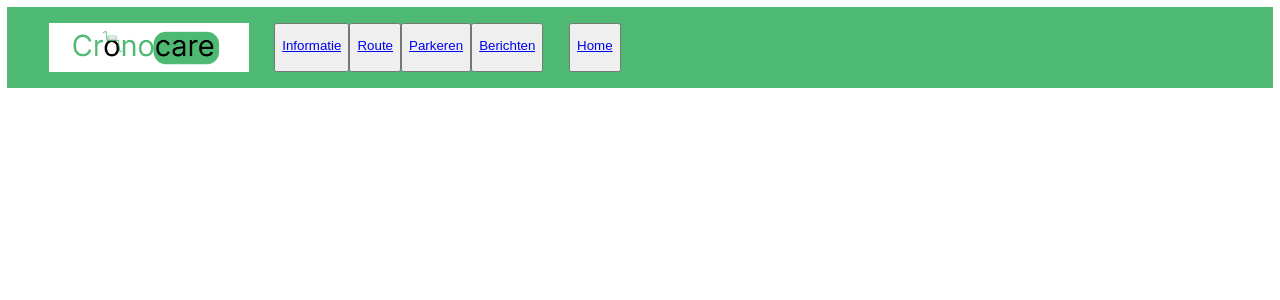
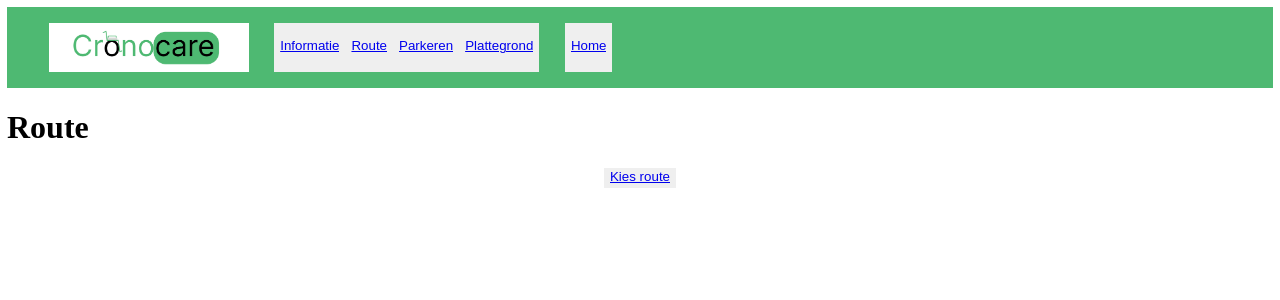
Before and after one commit to JakeIsConfused/CronoCare, a PHP site: page /route.html in a window 1280 px wide. Shown: the top 300 px of the page. Run offline with PHP 8.4, Linux system fonts and the light colour scheme; data that the repository does not hold is empty.

Commit message:
dingen gefixed

```diff
--- a/css/style.css
+++ b/css/style.css
@@ -15,10 +15,9 @@
     cursor: pointer;
 }
 button{
-    button {
         border: none; /* Verwijder de rand van de knop */
-    }
 }
+
 .welcome{
     display: flex;
     margin: 3px;
@@ -80,6 +79,7 @@ section{
     width: 15%;
     height: auto;
 }
+
 .logo{
     width: 200px; /* Set the width */
     height: auto; /* Maintain aspect ratio */
--- a/info.html
+++ b/info.html
@@ -14,11 +14,10 @@
     <img src="" alt="">        <img  class="logo" src="css/img/logo.png">
 
     <div class="navbar-l">
-        <img src="" alt="">
         <button><a href="info.html">Informatie</a></button>
         <button><a href="route.html">Route</a></button>
         <button><a href="park.html">Parkeren</a></button>
-        <button><a href="#">Berichten</a></button>
+        <button><a href="view.html">Plattegrond</a></button>
     </div>
     <div class="navbar-r">
         <button><a href="index.php">Home</a></button>
--- a/park.html
+++ b/park.html
@@ -10,15 +10,16 @@
 <body>
 <!-- Navbar -->
 <nav>
+    <img src="" alt="">        <img  class="logo" src="css/img/logo.png">
+
     <div class="navbar-l">
-        <img src="" alt="">
         <button><a href="info.html">Informatie</a></button>
         <button><a href="route.html">Route</a></button>
         <button><a href="park.html">Parkeren</a></button>
         <button><a href="view.html">Plattegrond</a></button>
     </div>
     <div class="navbar-r">
-        <button><a href="index.php"><-</a></button>
+        <button><a href="index.php">Home</a></button>
     </div>
 </nav>
 <h1 class="main-title">Parkeren</h1>
--- a/route.html
+++ b/route.html
@@ -4,7 +4,7 @@
     <meta charset="UTF-8">
     <meta name="viewport" content="width=device-width, initial-scale=1.0">
     <link rel="stylesheet" href="css/style.css">
-    <script src="backend/js/main.js"></script>
+    <script src="backend/js/route.js"></script>
     <title>Website</title>
 </head>
 <body>
@@ -13,17 +13,23 @@
     <img src="" alt="">        <img  class="logo" src="css/img/logo.png">
 
     <div class="navbar-l">
-
         <button><a href="info.html">Informatie</a></button>
         <button><a href="route.html">Route</a></button>
         <button><a href="park.html">Parkeren</a></button>
-        <button><a href="#">Berichten</a></button>
+        <button><a href="view.html">Plattegrond</a></button>
     </div>
     <div class="navbar-r">
         <button><a href="index.php">Home</a></button>
     </div>
 </nav>
+<h1 class="main-title">Route</h1>
 
-
+<section>
+    <div class="route">
+        <img id="routeImage" class="">
+        <button><a href="#">Kies route</a></button>
+    </div>
+</section>
 
 </body>
+</html>
--- a/view.html
+++ b/view.html
@@ -13,7 +13,6 @@
     <img src="" alt="">        <img  class="logo" src="css/img/logo.png">
 
     <div class="navbar-l">
-        <img src="" alt="">
         <button><a href="info.html">Informatie</a></button>
         <button><a href="route.html">Route</a></button>
         <button><a href="park.html">Parkeren</a></button>
```
Also changed, not shown: berich.html (deleted, +0 -10 lines).
